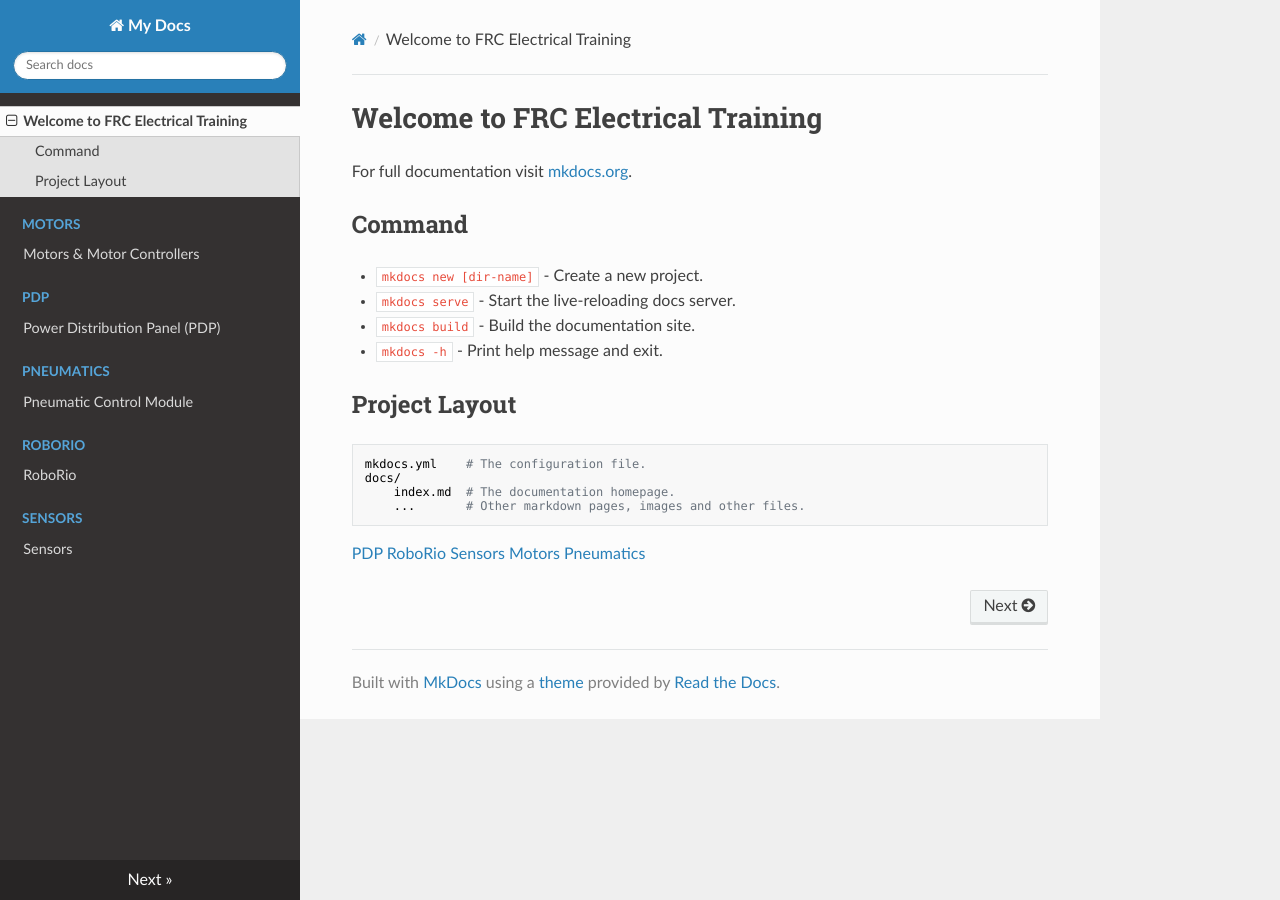
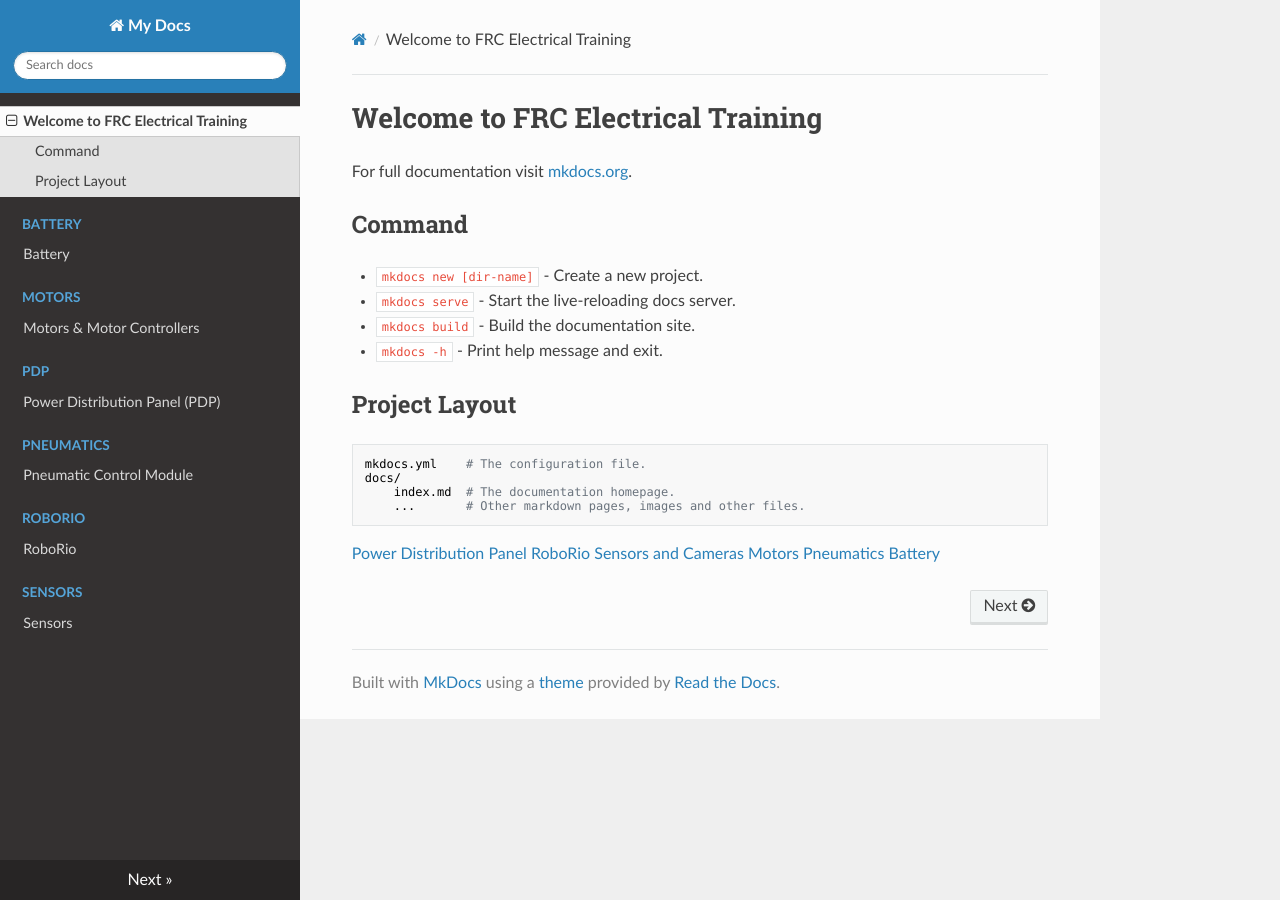
Before and after one commit to FRC-2928/FRC-Electrical-Training, an MkDocs documentation site: the page built from docs/index.md, in a window 1280 px wide. Built offline with MkDocs 1.6.1, drawn with Linux system fonts in a browser that asks for light colours; nearby versions of some CDN libraries.

Commit message:
added battery and cameras

```diff
--- a/docs/index.md
+++ b/docs/index.md
@@ -17,8 +17,9 @@ For full documentation visit [mkdocs.org](https://www.mkdocs.org).
         ...       # Other markdown pages, images and other files.
 
 
-[PDP](PDP/PDP.md)
+[Power Distribution Panel](PDP/PDP.md)
 [RoboRio](RoboRio/RoboRio.md)
-[Sensors](Sensors/Sensors.md)
+[Sensors and Cameras](Sensors/Sensors.md)
 [Motors](Motors/Motors.md)
 [Pneumatics](Pneumatics/Pneumatics.md)
+[Battery](Battery/Battery.md)
```
Also changed, not shown: docs/Sensors/Sensors.md (+3 -0 lines), docs/Battery/Battery.md (added).
